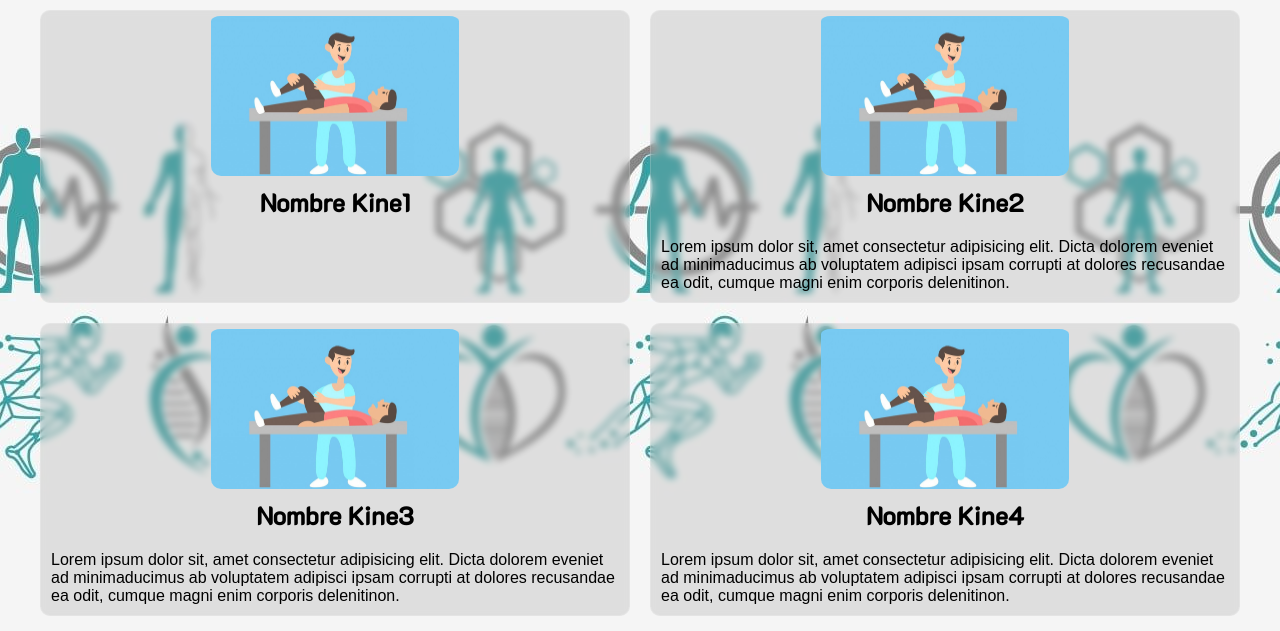
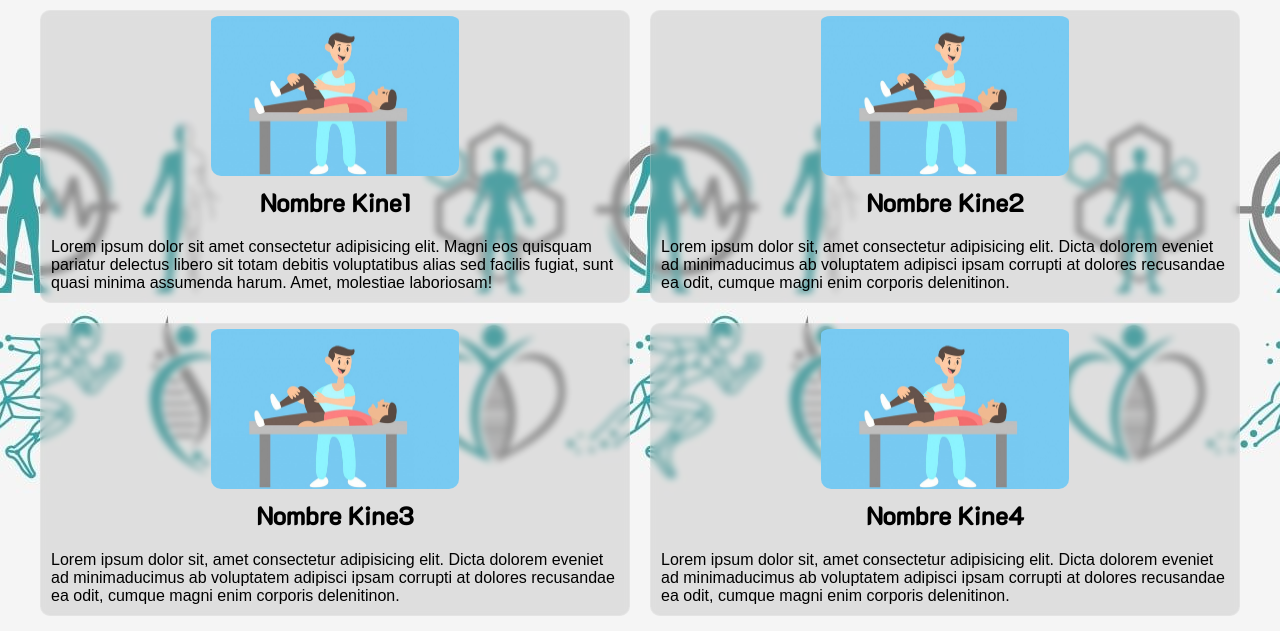
Before and after one commit to JNGea/KyMEd, a plain HTML site: page views/staff.html in a window 1280 px wide. Shown: the part 99-730 px from the top of the page. Drawn offline with Linux system fonts and the light colour scheme; a web font is replaced by a local one.

```diff
--- a/views/staff.html
+++ b/views/staff.html
@@ -40,7 +40,7 @@
       <article class="staffBox glassEffect">
         <img class="fisioPhoto" src="../img/diferencias-fisioterapeuta-quiropractico-large.jpg" alt="fisio atendiendo paciente">
         <h1 class="fisioName">Nombre Kine1</h1>
-        <p class="fisioDescription"></p>
+        <p class="fisioDescription">Lorem ipsum dolor sit amet consectetur adipisicing elit. Magni eos quisquam pariatur delectus libero sit totam debitis voluptatibus alias sed facilis fugiat, sunt quasi minima assumenda harum. Amet, molestiae laboriosam!</p>
       </article>
       <article class="staffBox glassEffect">
         <img class="fisioPhoto" src="../img/diferencias-fisioterapeuta-quiropractico-large.jpg"alt="fisio atendiendo paciente">
```
